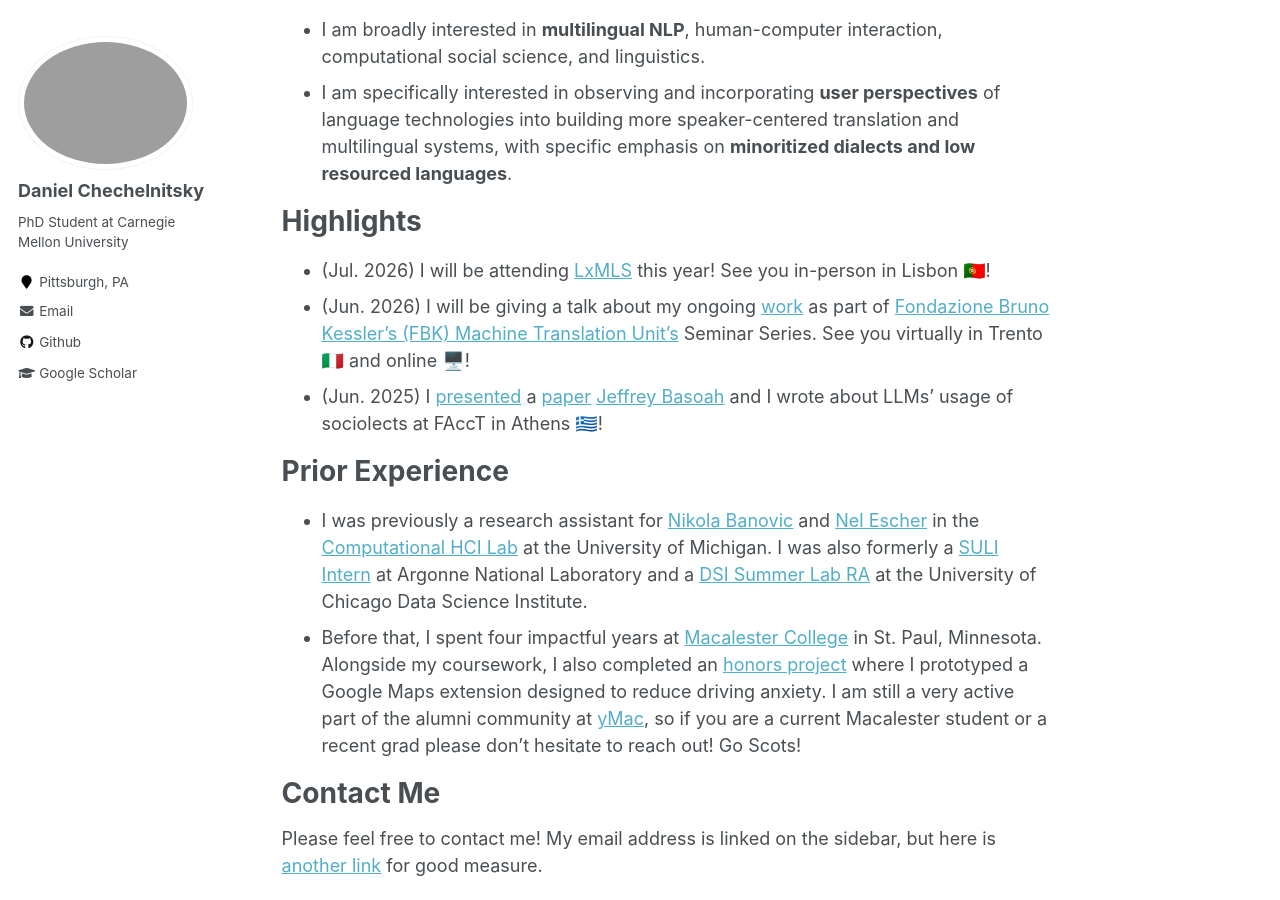
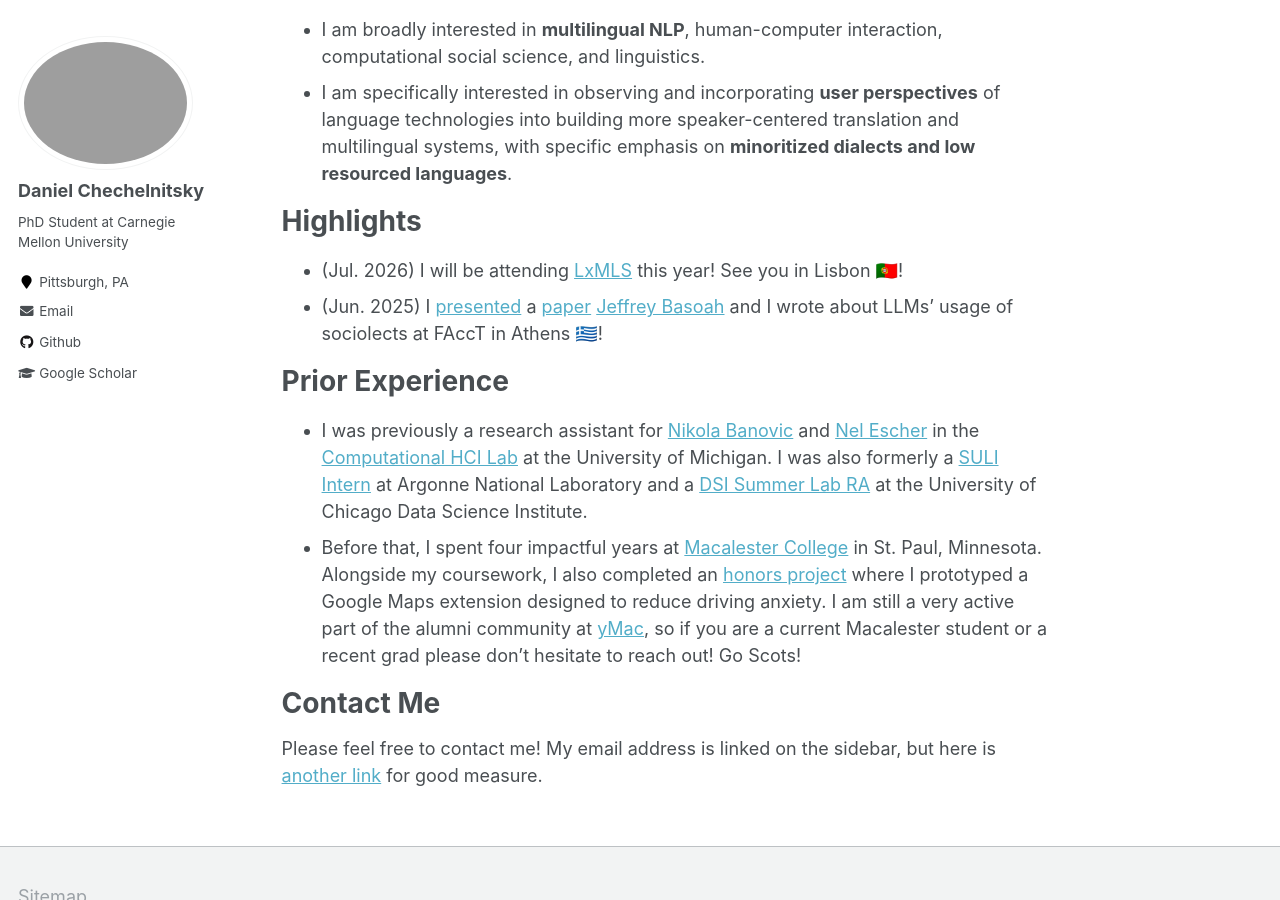
Before and after one commit to chechelnitskd/chechelnitskd.github.io, a Jekyll site: the page built from _pages/about.md, in a window 1280 px wide and 900 px high, scrolled down 480 px. Built offline with Jekyll 4.4.1, drawn with Linux system fonts in a browser that asks for light colours.

Commit message:
Update about.md

```diff
--- a/_pages/about.md
+++ b/_pages/about.md
@@ -19,8 +19,7 @@ Hi, I'm Dan! Here is some information about me:
 - I am specifically interested in observing and incorporating **user perspectives** of language technologies into building more speaker-centered translation and multilingual systems, with specific emphasis on **minoritized dialects and low resourced languages**.
 
 # Highlights
-- (Jul. 2026) I will be attending [LxMLS](https://lxmls.github.io/2026/) this year! See you in-person in Lisbon 🇵🇹!
-- (Jun. 2026) I will be giving a talk about my ongoing [work](https://arxiv.org/abs/2604.00758) as part of [Fondazione Bruno Kessler's (FBK) Machine Translation Unit's](https://mt.fbk.eu/) Seminar Series. See you virtually in Trento 🇮🇹 and online 🖥️!
+- (Jul. 2026) I will be attending [LxMLS](https://lxmls.github.io/2026/) this year! See you in Lisbon 🇵🇹!
 - (Jun. 2025) I [presented](https://www.youtube.com/watch?v=qA7aT0mdYao) a [paper](https://dl.acm.org/doi/full/10.1145/3715275.3732045) [Jeffrey Basoah](https://jeffreybasoah.github.io/) and I wrote about LLMs' usage of sociolects at FAccT in Athens 🇬🇷!
 
 # Prior Experience
```
